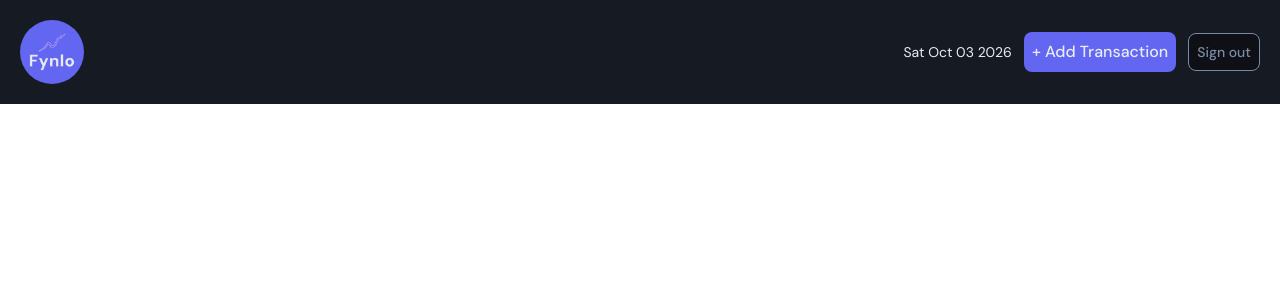
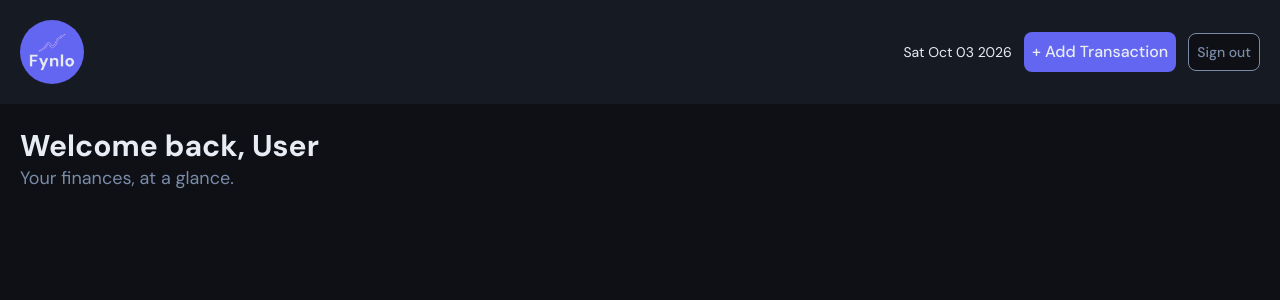
Before and after one commit to GemsLister/Fynlo, a React (Vite) app in the folder client/: page /home in a window 1280 px wide. Shown: the top 300 px of the page. Built offline with nearby package versions, Linux system fonts and the light colour scheme; no server answers.

Commit message:
refactor(pages): edit importing header layout into main layout

```diff
--- a/client/src/pages/main/MainPage.tsx
+++ b/client/src/pages/main/MainPage.tsx
@@ -1,9 +1,25 @@
-import { HeaderLayout } from "../../components/layouts/main/HeaderLayout";
+import { MainLayout } from "../../components/layouts/main/MainLayout";
+import { useState, useEffect } from "react";
+// import { AddTransactionForm } from "../../components/forms/AddTransactionForm";
 
 export const MainPage = () => {
+  const [username, setUsername] = useState<string>("");
+  useEffect(() => {
+    setUsername(localStorage.getItem("username"));
+  }, []);
+
   return (
-    <main>
-      <HeaderLayout />
-    </main>
+    <MainLayout>
+      <div className="flex flex-col px-5 py-6">
+        <h1 className="text-text-primary text-3xl font-bold">
+          Welcome back, {username || "User"}
+        </h1>
+        <h2 className="text-text-secondary text-lg">
+          Your finances, at a glance.
+        </h2>
+      </div>
+
+      {/* <AddTransactionForm /> */}
+    </MainLayout>
   );
 };
```
